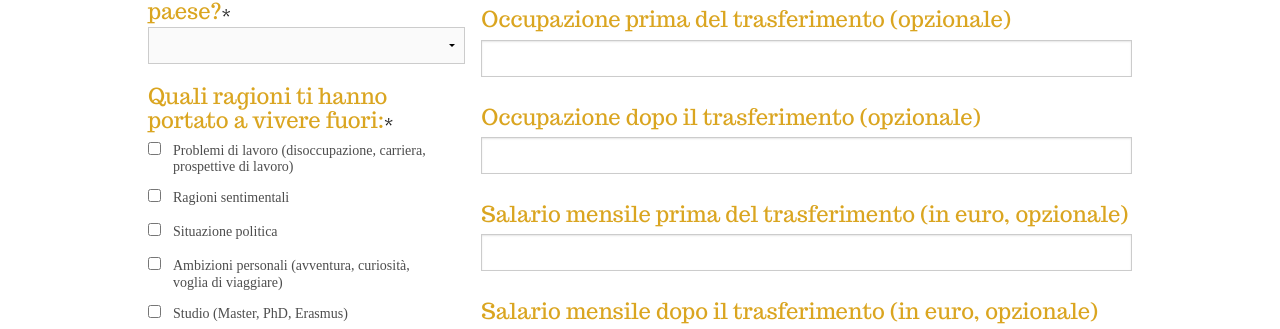
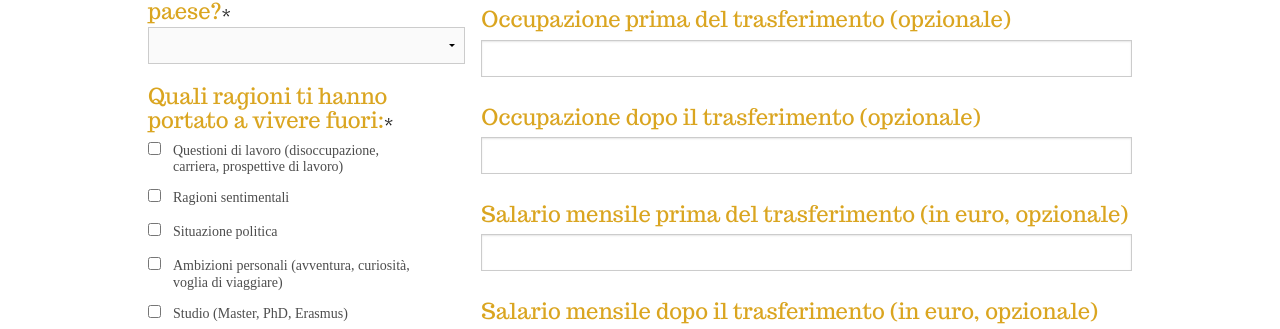
Before and after one commit to correctiv/generatione.eu, a Jekyll site: the page built from it/index.html, in a window 1280 px wide. Shown: the part 818-1147 px from the top of the page. Built offline with Jekyll 4.4.1, drawn with Linux system fonts in a browser that asks for light colours; some web fonts are replaced; comment, search, counter and statistics services are not loaded.

Commit message:
Update questions.yml

```diff
--- a/_data/questions.yml
+++ b/_data/questions.yml
@@ -389,7 +389,7 @@ it:
   why:
     label: Quali ragioni ti hanno portato a vivere fuori
     choices:
-      - label: "Problemi di lavoro (disoccupazione, carriera, prospettive di lavoro)"
+      - label: "Questioni di lavoro (disoccupazione, carriera, prospettive di lavoro)"
         value: work
       - label: "Ragioni sentimentali"
         value: sentimental
```
